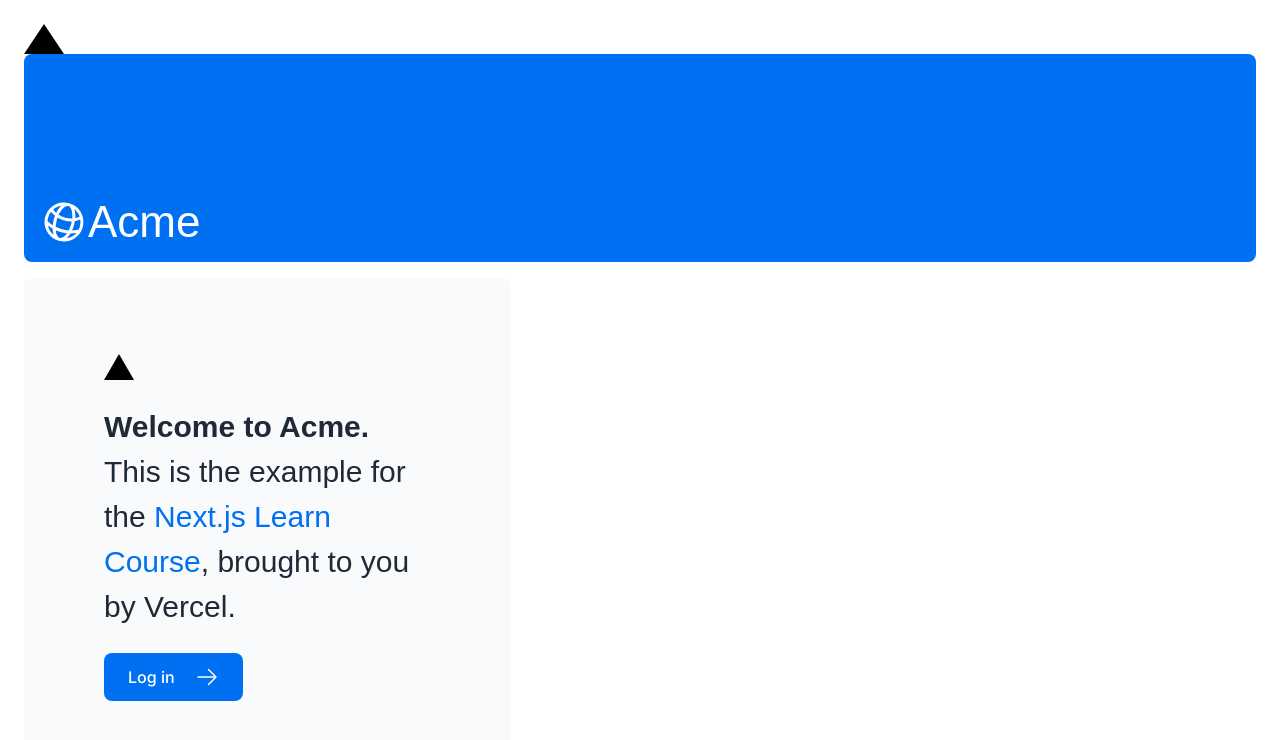
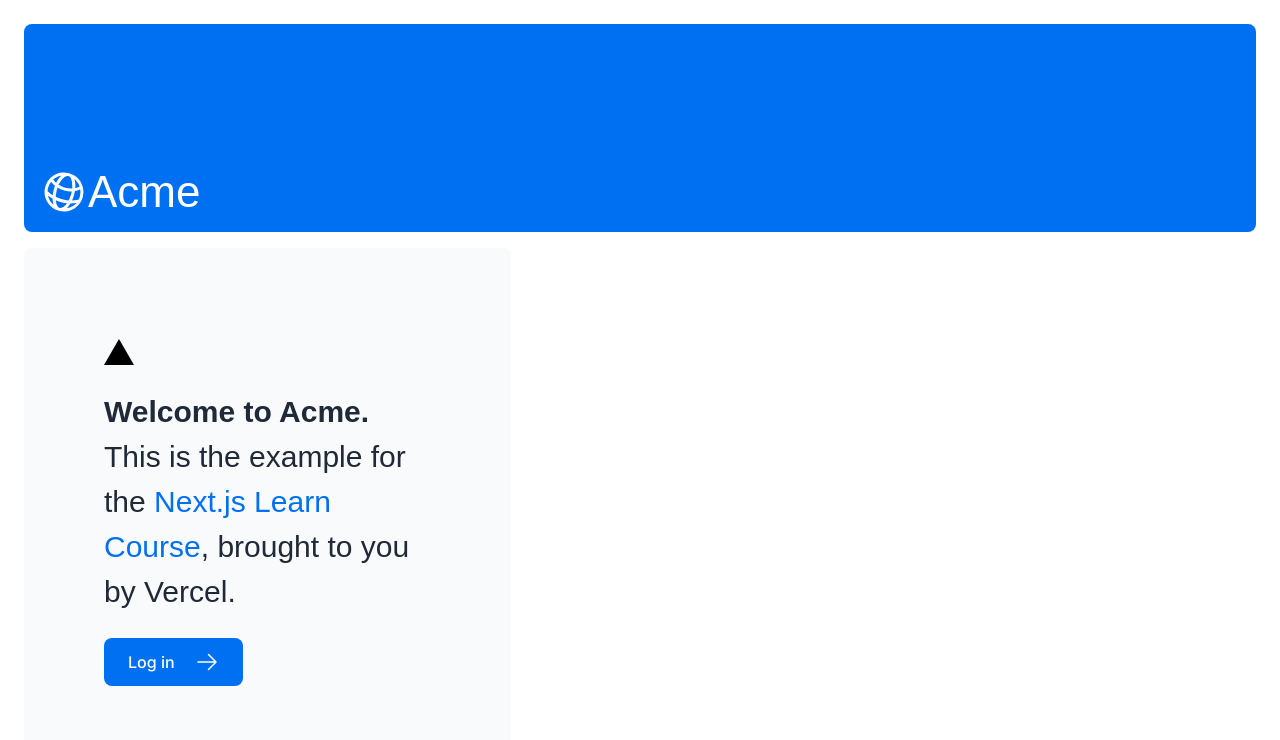
Before and after one commit to hunter-hwang-dev/triee, a Next.js app: page / in a window 1280 px wide. Shown: the top 740 px of the page. Built offline with nearby package versions, Linux system fonts and the light colour scheme; a web font is replaced by a local one.

Commit message:
chore: CSS modules 코드 제거

```diff
--- a/app/page.tsx
+++ b/app/page.tsx
@@ -1,13 +1,11 @@
 import AcmeLogo from "@/app/ui/acme-logo";
 import { ArrowRightIcon } from "@heroicons/react/24/outline";
 import Link from "next/link";
-import styles from "@/app/ui/home.module.css";
 import { lusitana } from "@/app/ui/fonts";
 
 export default function Page() {
   return (
     <main className="flex min-h-screen flex-col p-6">
-      <div className={styles.shape} />
       <div className="flex h-20 shrink-0 items-end rounded-lg bg-blue-500 p-4 md:h-52">
         <AcmeLogo />
       </div>
--- a/app/ui/home.module.css
+++ /dev/null
@@ -1,7 +0,0 @@
-.shape {
-  height: 0;
-  width: 0;
-  border-bottom: 30px solid black;
-  border-left: 20px solid transparent;
-  border-right: 20px solid transparent;
-}
```
